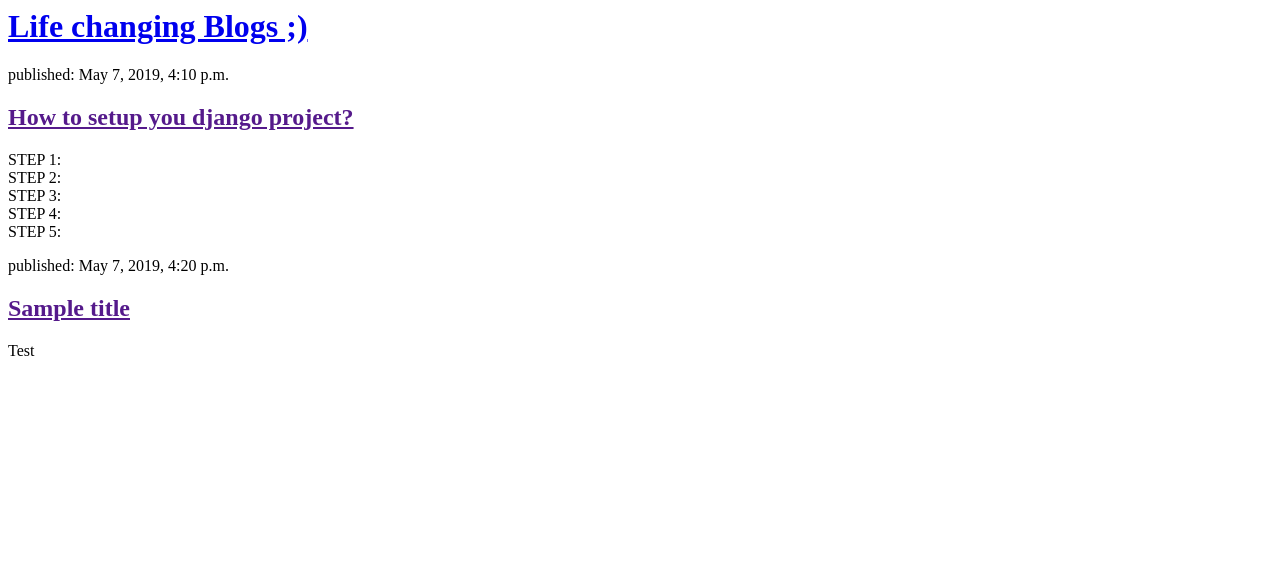
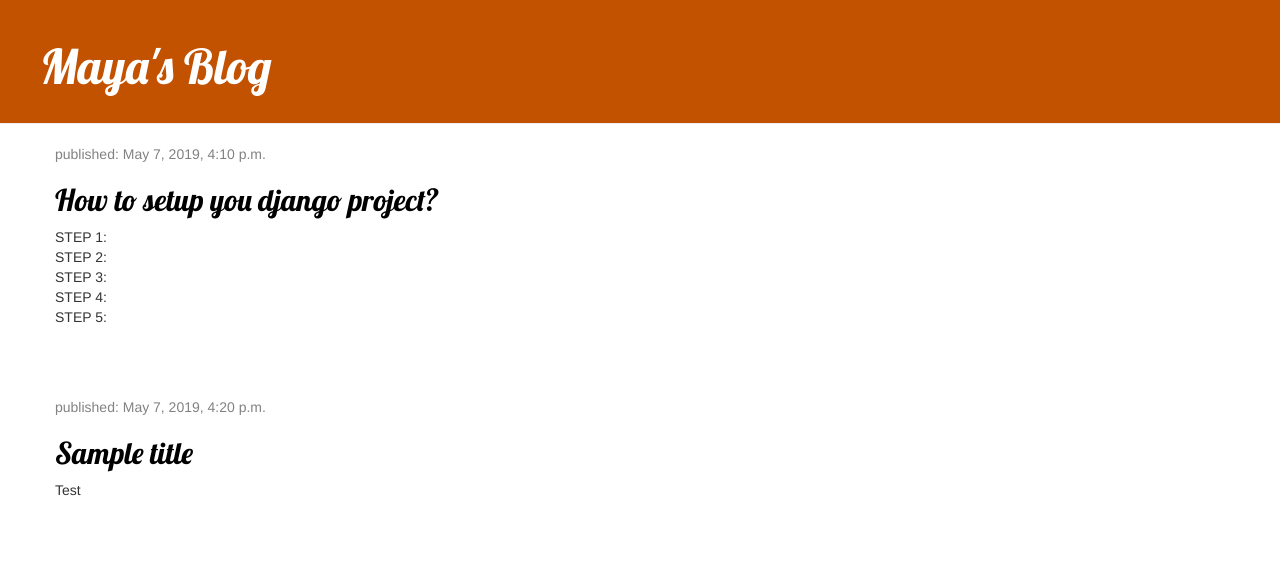
Before and after one commit to Myanksingh/my-first-blog, a Django app: page / in a window 1280 px wide. Shown: the top 569 px of the page. Run offline with Django 3.2, Linux system fonts and the light colour scheme; data comes from the database, SQL or seed files in the repository; some libraries are stand-ins or nearby versions.

Commit message:
Modified templete css

```diff
--- /dev/null
+++ b/mysite/blog/static/css/blog.css
@@ -0,0 +1,46 @@
+.page-header {
+    background-color: #C25100;
+    margin-top: 0;
+    padding: 20px 20px 20px 40px;
+}
+
+.page-header h1, .page-header h1 a, .page-header h1 a:visited, .page-header h1 a:active {
+    color: #ffffff;
+    font-size: 36pt;
+    text-decoration: none;
+}
+
+.content {
+    margin-left: 40px;
+}
+
+h1, h2, h3, h4 {
+    font-family: 'Lobster', cursive;
+}
+
+.date {
+    color: #828282;
+}
+
+.save {
+    float: right;
+}
+
+.post-form textarea, .post-form input {
+    width: 100%;
+}
+
+.top-menu, .top-menu:hover, .top-menu:visited {
+    color: #ffffff;
+    float: right;
+    font-size: 26pt;
+    margin-right: 20px;
+}
+
+.post {
+    margin-bottom: 70px;
+}
+
+.post h2 a, .post h2 a:visited {
+    color: #000000;
+}
--- a/mysite/blog/templates/blog/post_list.html
+++ b/mysite/blog/templates/blog/post_list.html
@@ -1,19 +1,32 @@
+{% load static %}
 <html>
+
         <head>
+                <link rel="stylesheet" href="//maxcdn.bootstrapcdn.com/bootstrap/3.2.0/css/bootstrap.min.css">
+                <link rel="stylesheet" href="//maxcdn.bootstrapcdn.com/bootstrap/3.2.0/css/bootstrap-theme.min.css">
+                <link href="//fonts.googleapis.com/css?family=Lobster&subset=latin,latin-ext" rel="stylesheet" type="text/css">
+                <link rel="stylesheet" href="{% static 'css/blog.css' %}">
                 <title>Maya's blog</title>
             </head>
 <body>
-        <div>
-                <h1><a href="/">Life changing Blogs ;)</a></h1>
+        <div class="page-header">
+                <h1><a href="/">Maya's Blog</a></h1>
             </div>
 
-
+            <div class="content container">
+                    <div class="row">
+                        <div class="col-md-8">
                             {% for post in posts %}
-            <div>
+                                <div class="post">
+                                    <div class="date">
                                         <p>published: {{ post.published_date }}</p>
+                                    </div>
                                     <h2><a href="">{{ post.title }}</a></h2>
                                     <p>{{ post.text|linebreaksbr }}</p>
                                 </div>
                             {% endfor %}
+                        </div>
+                    </div>
+                </div>
 </body>
 </html>
--- a/mysite/mysite/settings.py
+++ b/mysite/mysite/settings.py
@@ -118,5 +118,5 @@ USE_TZ = True
 # Static files (CSS, JavaScript, Images)
 # https://docs.djangoproject.com/en/2.2/howto/static-files/
 
-STATIC_URL = '/static/'
+STATIC_URL = '/static/mysite/'
 STATIC_ROOT = os.path.join(BASE_DIR, 'static')
```
Lines whose indentation alone changed are shown as unchanged.
